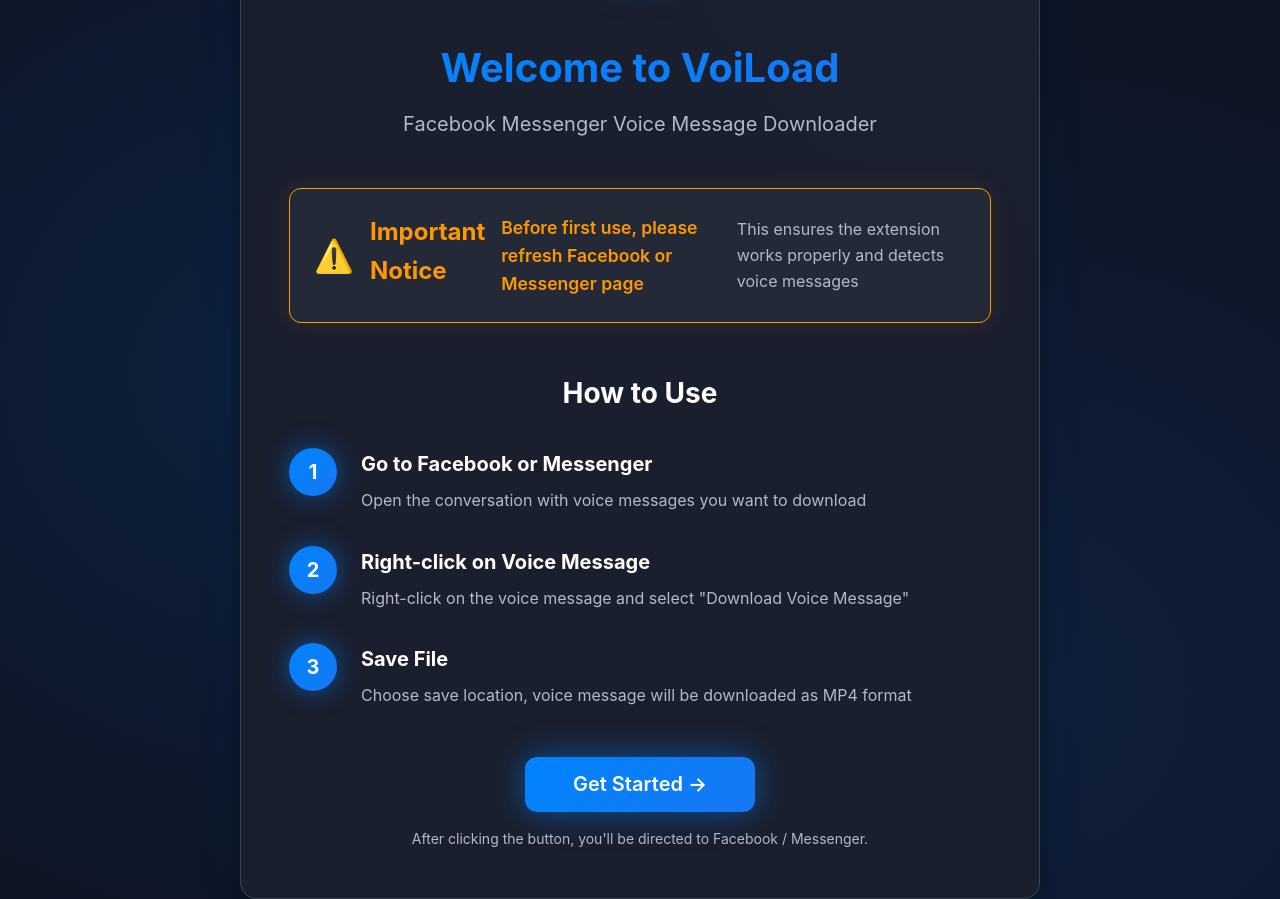
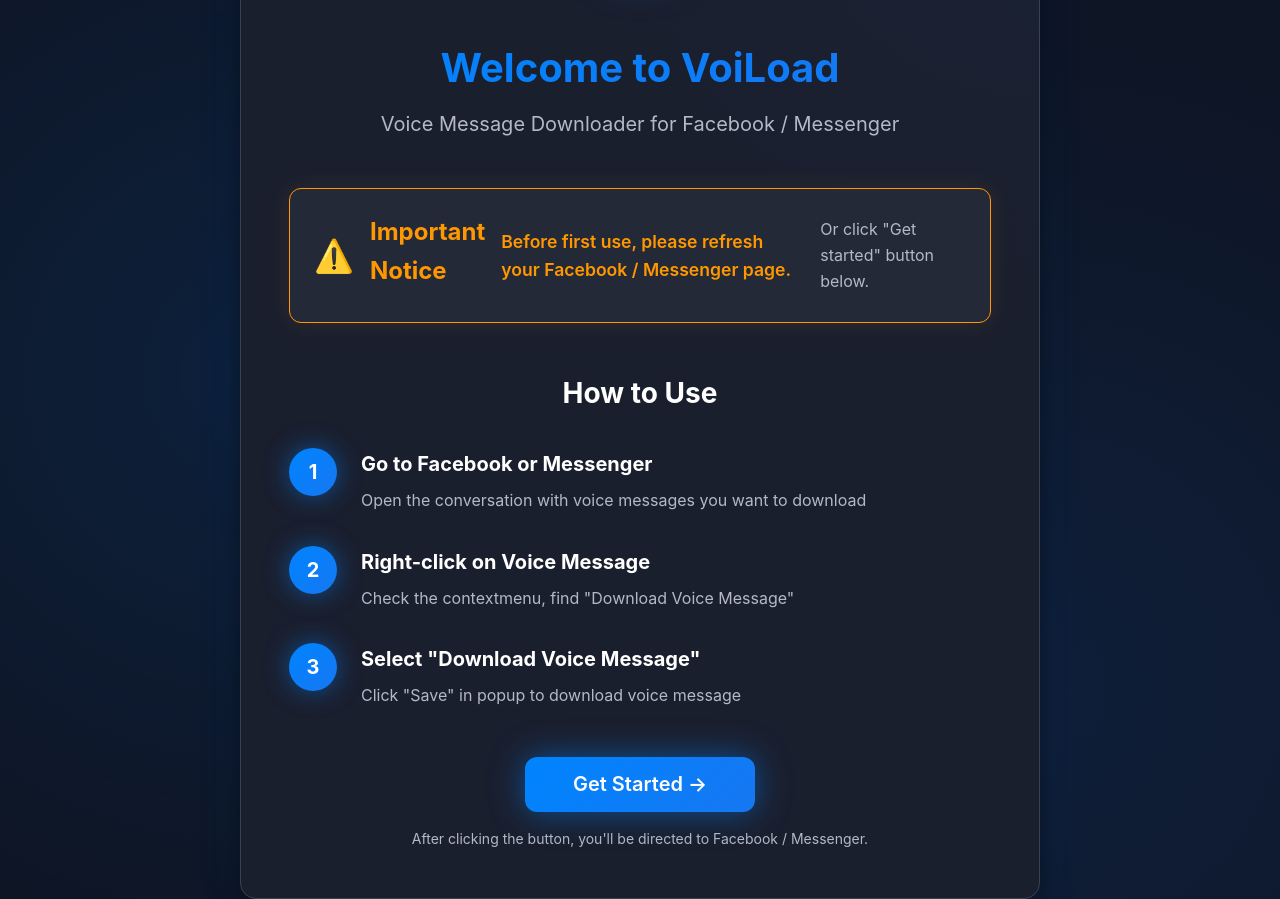
Before and after one commit to linporu/facebook-messenger-voice-message-download, a browser extension: page extension/onboarding/welcome.html in a window 1280 px wide. Shown: the part 151-1050 px from the top of the page. Drawn offline with nearby package versions, Linux system fonts and the light colour scheme.

Commit message:
docs(welcome.html): 更新 onboarding 頁面內容以提升可讀性
- 將副標題內容調整為「Voice Message Downloader for Facebook / Messenger」，增強清晰度。
- 更新重要提示內容，簡化語句並增加「Get started」按鈕的提示，提升用戶操作指引。
- 調整步驟說明，簡化語言以提高可讀性，幫助用戶更快理解操作流程。
- 此變更有助於改善用戶體驗，並為首次使用者提供更友好的介面。

```diff
--- a/extension/onboarding/welcome.html
+++ b/extension/onboarding/welcome.html
@@ -19,18 +19,18 @@
           class="logo"
         />
         <h1>Welcome to VoiLoad</h1>
-        <p class="subtitle">Facebook Messenger Voice Message Downloader</p>
+        <p class="subtitle">
+          Voice Message Downloader for Facebook / Messenger
+        </p>
       </header>
 
       <section class="important-notice">
         <div class="notice-icon">⚠️</div>
         <h2>Important Notice</h2>
         <p class="highlight">
-          Before first use, please refresh Facebook or Messenger page
+          Before first use, please refresh your Facebook / Messenger page.
         </p>
-        <p>
-          This ensures the extension works properly and detects voice messages
-        </p>
+        <p>Or click "Get started" button below.</p>
       </section>
 
       <section class="steps">
@@ -48,20 +48,14 @@
           <div class="step-number">2</div>
           <div class="step-content">
             <h3>Right-click on Voice Message</h3>
-            <p>
-              Right-click on the voice message and select "Download Voice
-              Message"
-            </p>
+            <p>Check the contextmenu, find "Download Voice Message"</p>
           </div>
         </div>
         <div class="step">
           <div class="step-number">3</div>
           <div class="step-content">
-            <h3>Save File</h3>
-            <p>
-              Choose save location, voice message will be downloaded as MP4
-              format
-            </p>
+            <h3>Select "Download Voice Message"</h3>
+            <p>Click "Save" in popup to download voice message</p>
           </div>
         </div>
       </section>
```
